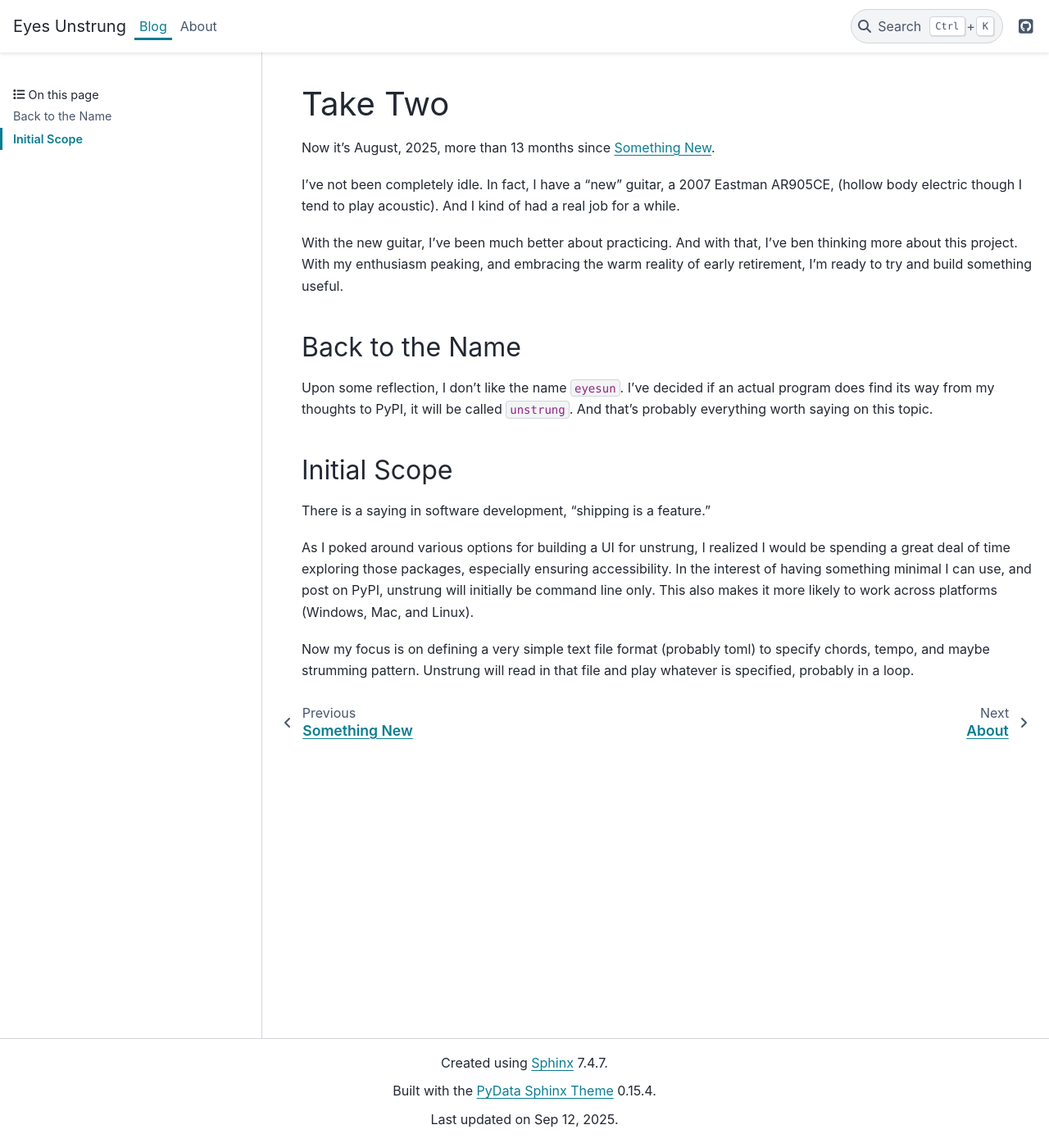
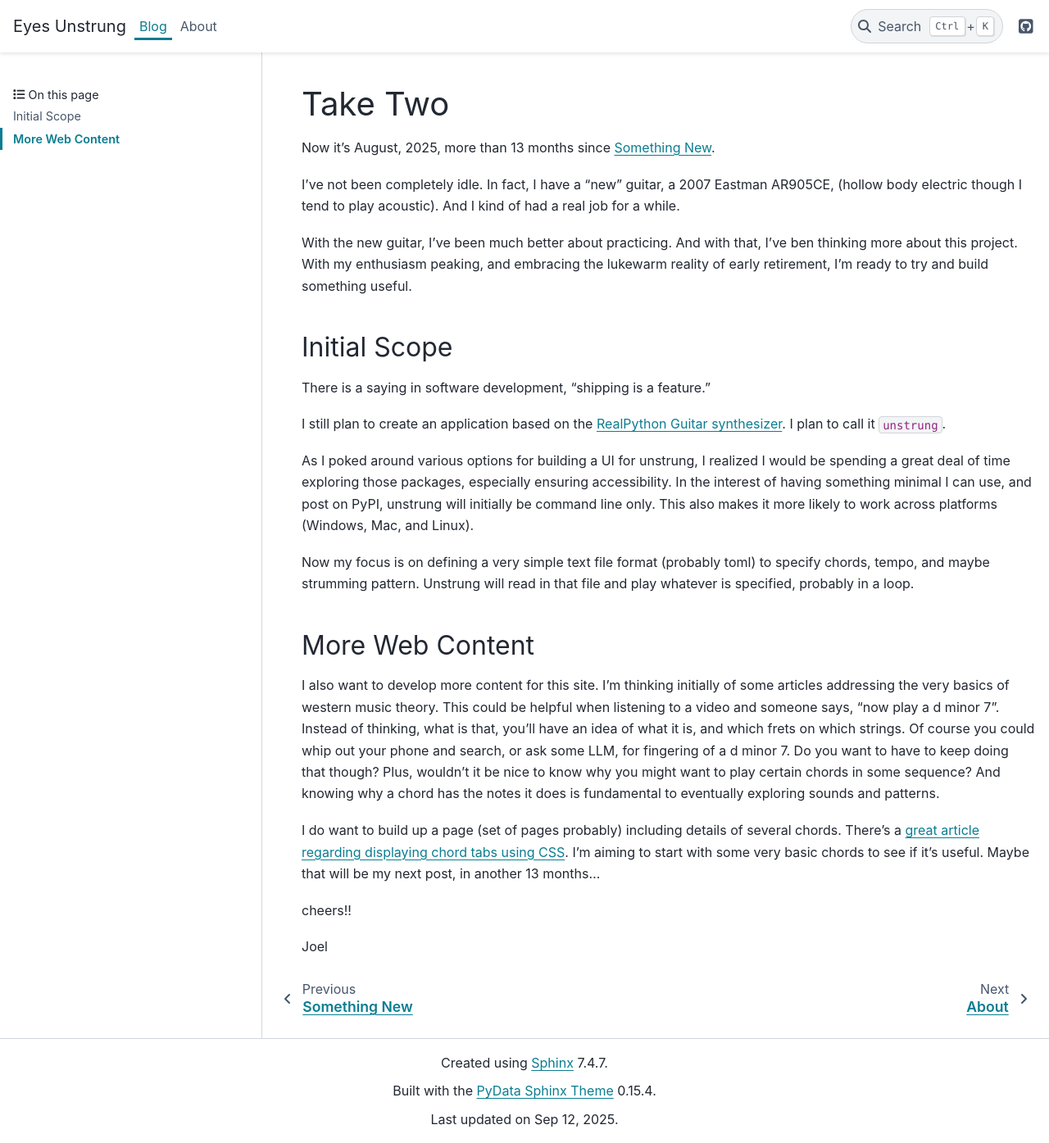
Before and after one commit to joeldodson/eyesunstrung, a Sphinx documentation site: the page built from docs/blog/take_two.md, in a window 1280 px wide and 1395 px high. Shown: the whole window at 82% size. Built offline with Sphinx 7.4.7 and the PyData theme 0.15.4, drawn with Linux system fonts in a browser that asks for light colours.

Commit message:
minor edits to clean up the blog

````diff
--- a/docs/blog/take_two.md
+++ b/docs/blog/take_two.md
@@ -9,19 +9,16 @@ And I kind of had a real job for a while.
 
 With the new guitar, I've been much better about practicing.
 And with that, I've ben thinking more about this project.
-With my enthusiasm peaking, and embracing the warm reality of early retirement,
+With my enthusiasm peaking, and embracing the lukewarm reality of early retirement,
 I'm ready to try and build something useful.
-
-## Back to the Name
-
-Upon some reflection, I don't like the name ```eyesun```.
-I've decided if an actual program does find its way from my thoughts to PyPI,
-it will be called ```unstrung```.
-And that's probably everything worth saying on this topic.
 
 ## Initial Scope
 
 There is a saying in software development, "shipping is a feature."
+
+I still plan to create an application based on the
+[RealPython Guitar synthesizer](https://realpython.com/python-guitar-synthesizer/).
+I plan to call it ```unstrung```.
 
 As I poked around various options for building a UI for unstrung, I realized I would be spending a great deal of time exploring those packages, especially ensuring accessibility.
 In the interest of having something minimal I can use, and post on PyPI,
@@ -30,3 +27,24 @@ This also makes it more likely to work across platforms (Windows, Mac, and Linux
 
 Now my focus is on defining a very simple text file format (probably toml) to specify chords, tempo, and maybe strumming pattern.
 Unstrung will read in that file and play whatever is specified, probably in a loop.
+
+## More Web Content
+
+I also want to develop more content for this site.
+I'm thinking initially of some articles addressing the very basics of western music theory.
+This could be helpful when listening to a video and someone says, "now play a d minor 7".
+Instead of thinking, what is that, you'll have an idea of what it is, and which frets on which strings.
+Of course you could whip out your phone and search, or ask some LLM, for fingering of a d minor 7.
+Do you want to have to keep doing that though?
+Plus, wouldn't it be nice to know why you might want to play certain chords in some sequence?
+And knowing why a chord has the notes it does is fundamental to eventually exploring sounds and patterns.
+
+I do want to build up a page (set of pages probably) including details of several chords.
+There's a
+[great article regarding displaying chord tabs using CSS](https://dev.to/madsstoumann/guitar-chords-in-css-3hk8).
+I'm aiming to start with some very basic chords to see if it's useful.
+Maybe that will be my next post, in another 13 months...
+
+cheers!!
+
+Joel
````
Also changed, not shown: docs/blog/something_new.md (+3 -17 lines), docs/index.md (+4 -4 lines).
